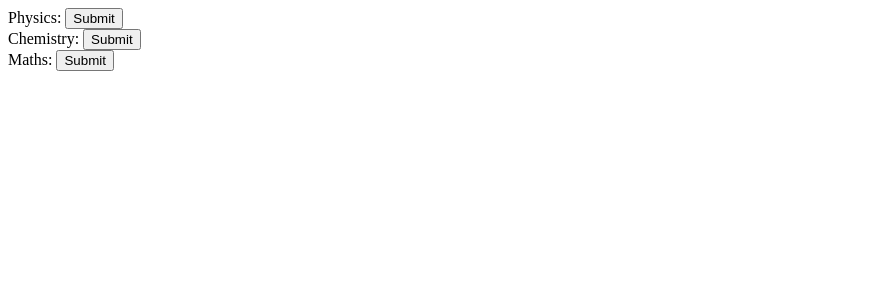
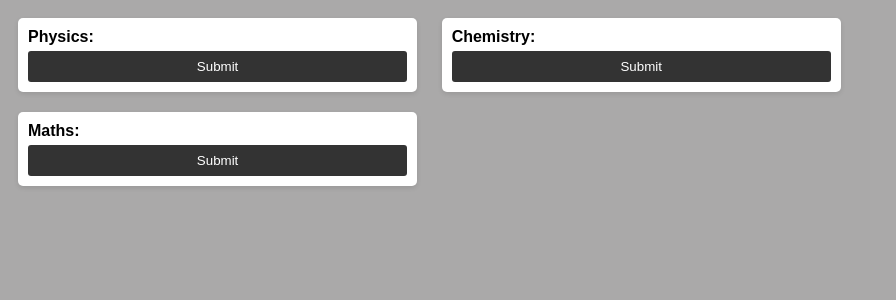
Before and after one commit to 12fahed/EzyTest, a Node server app: page / in a window 1280 px wide. Shown: the top 300 px of the page, without its empty margins (0-896 px from the left). Run offline with Node 20, Linux system fonts and the light colour scheme; some libraries are stand-ins or nearby versions.

Commit message:
question css

```diff
--- /dev/null
+++ b/question/public/css/home.css
@@ -0,0 +1,33 @@
+body {
+    font-family: Arial, sans-serif;
+    background-color: #f0f0f0;
+    background-color: #aaa9a9;
+}
+.subject-box {
+    width: 30%;
+    margin: 10px;
+    padding: 10px;
+    background-color: #ffffff;
+    border-radius: 5px;
+    box-shadow: 0px 2px 5px rgba(0, 0, 0, 0.1);
+    display: inline-block;
+    vertical-align: top;
+}
+.subject-box label {
+    display: block;
+    font-weight: bold;
+    margin-bottom: 5px;
+}
+input[type="submit"] {
+    width: 100%;
+    background-color: #333333;
+    color: #ffffff;
+    padding: 8px 16px;
+    border: none;
+    border-radius: 3px;
+    cursor: pointer;
+    transition: background-color 0.3s ease;
+}
+input[type="submit"]:hover {
+    background-color: #555555;
+}
--- a/question/views/index.ejs
+++ b/question/views/index.ejs
@@ -4,18 +4,28 @@
     <meta charset="UTF-8">
     <meta name="viewport" content="width=device-width, initial-scale=1.0">
     <title>Question Home Page</title>
+    <link rel="stylesheet" href="../css/home.css">
 </head>
 <body>
+    <div class="subject-box">
         <form action="/physics" method="post">
-        Physics: <input type="submit">
+            <label for="physics">Physics:</label>
+            <input id="physics" type="submit">
         </form>
+    </div>
 
+    <div class="subject-box">
         <form action="/chemistry" method="post">
-        Chemistry: <input type="submit">
+            <label for="chemistry">Chemistry:</label>
+            <input id="chemistry" type="submit">
         </form>
+    </div>
 
+    <div class="subject-box">
         <form action="/maths" method="post">
-        Maths: <input type="submit">
+            <label for="maths">Maths:</label>
+            <input id="maths" type="submit">
         </form>
+    </div>
 </body>
 </html>
--- a/question/views/question.ejs
+++ b/question/views/question.ejs
@@ -4,7 +4,7 @@
     <meta charset="UTF-8">
     <meta name="viewport" content="width=device-width, initial-scale=1.0">
     <title>Questions</title>
-    <link rel="stylesheet" href="../css/styles.css">
+    <link rel="stylesheet" href="../css/question.css">
 </head>
 <body>
     <h1>Questions</h1>
```
Also changed, not shown: question/public/css/question.css (renamed from question/public/css/styles.css). Lines whose indentation alone changed are shown as unchanged.
